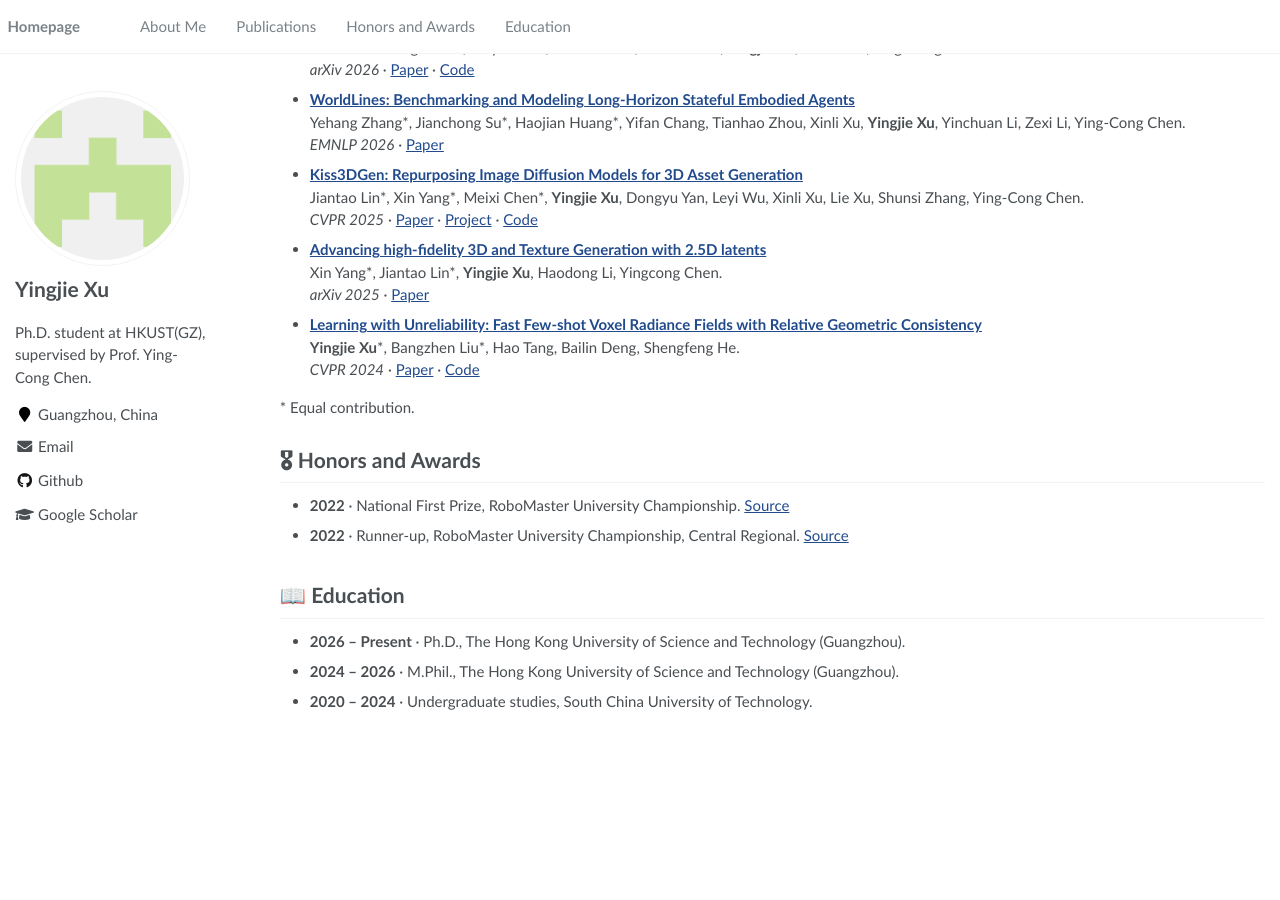
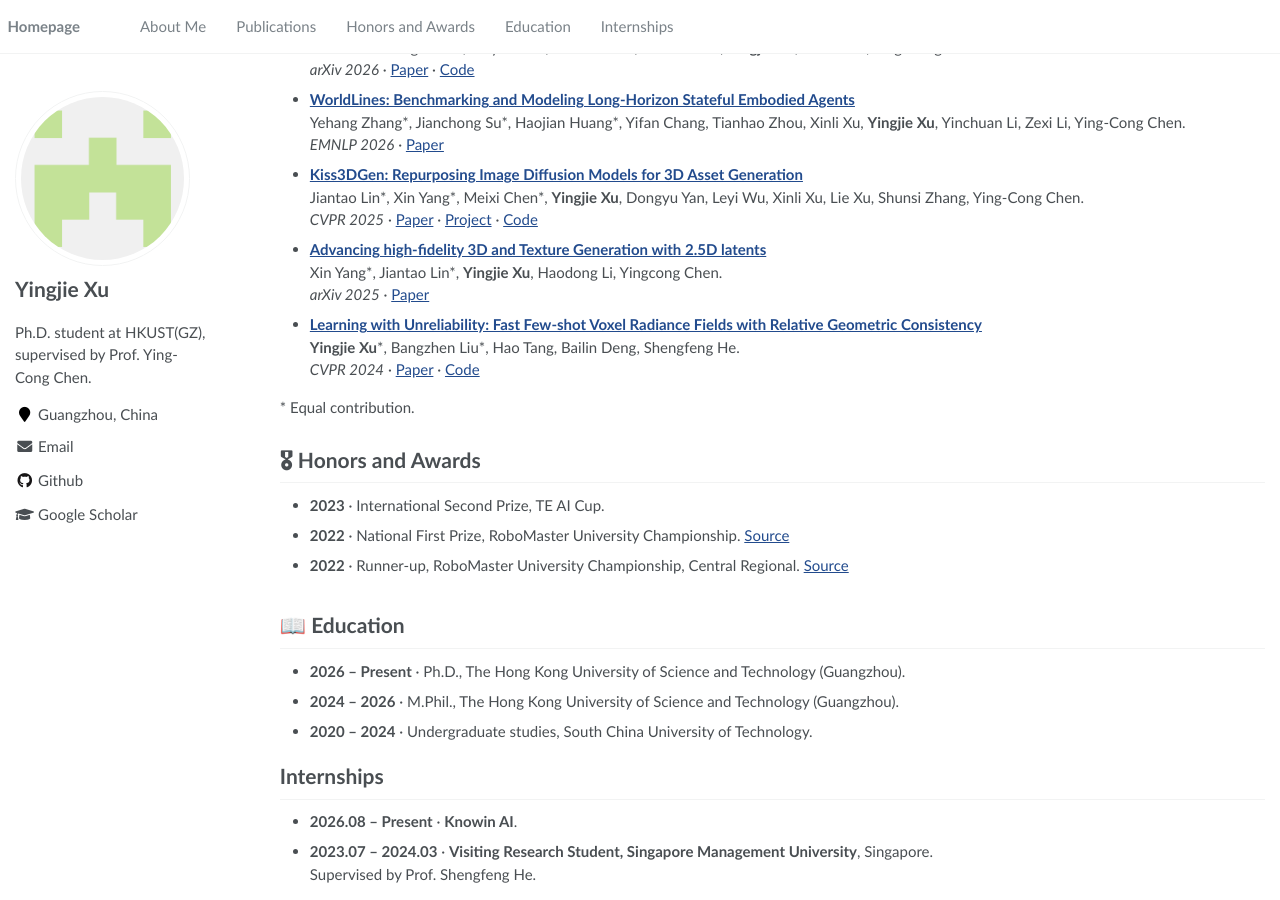
Before and after one commit to HKCLynn/hkclynn.github.io, a Jekyll site: the page built from _pages/about.md, in a window 1280 px wide and 900 px high, scrolled down 626 px. Built offline with Jekyll 4.4.1, drawn with Linux system fonts in a browser that asks for light colours; before the commit the page ends 1353 px from its top, so only the background shows below that.

Commit message:
Add internships and TE AI Cup award

```diff
--- a/_data/navigation.yml
+++ b/_data/navigation.yml
@@ -7,3 +7,5 @@ main:
     url: "/#honors"
   - title: "Education"
     url: "/#education"
+  - title: "Internships"
+    url: "/#internships"
--- a/_pages/about.md
+++ b/_pages/about.md
@@ -72,6 +72,7 @@ Email: [scutxyj64@gmail.com](mailto:scutxyj64@gmail.com) · [Google Scholar](htt
 
 # 🎖 Honors and Awards
 
+- **2023** · International Second Prize, TE AI Cup.
 - **2022** · National First Prize, RoboMaster University Championship. [Source](https://www.robomaster.com/zh-CN/resource/pages/announcement/1477)
 - **2022** · Runner-up, RoboMaster University Championship, Central Regional. [Source](https://auto.upc.edu.cn/2022/0621/c17295a378273/pagem.htm)
 
@@ -82,3 +83,9 @@ Email: [scutxyj64@gmail.com](mailto:scutxyj64@gmail.com) · [Google Scholar](htt
 - **2026 – Present** · Ph.D., The Hong Kong University of Science and Technology (Guangzhou).
 - **2024 – 2026** · M.Phil., The Hong Kong University of Science and Technology (Guangzhou).
 - **2020 – 2024** · Undergraduate studies, South China University of Technology.
+
+# Internships
+
+- **2026.08 – Present** · **Knowin AI**.
+- **2023.07 – 2024.03** · **Visiting Research Student, Singapore Management University**, Singapore.<br>
+  Supervised by Prof. Shengfeng He.
```
Also changed, not shown: _data/profile.json (+17 -0 lines), sources.json (+8 -0 lines).
